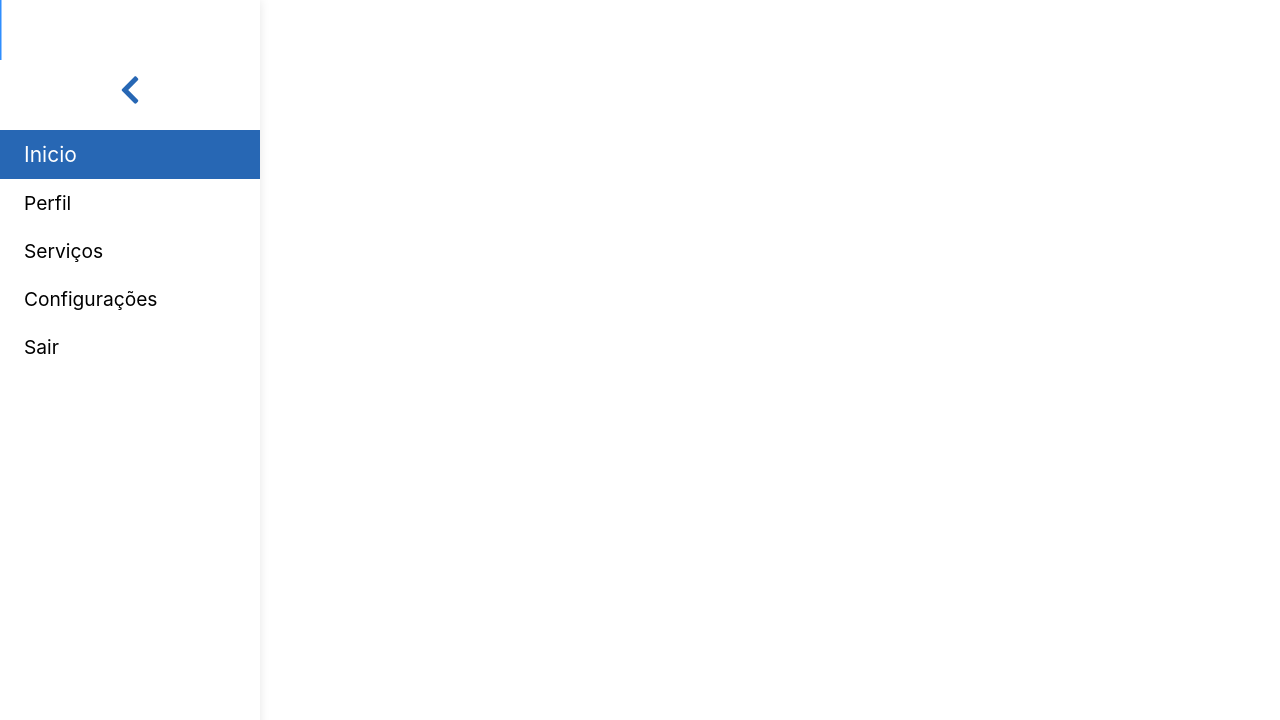
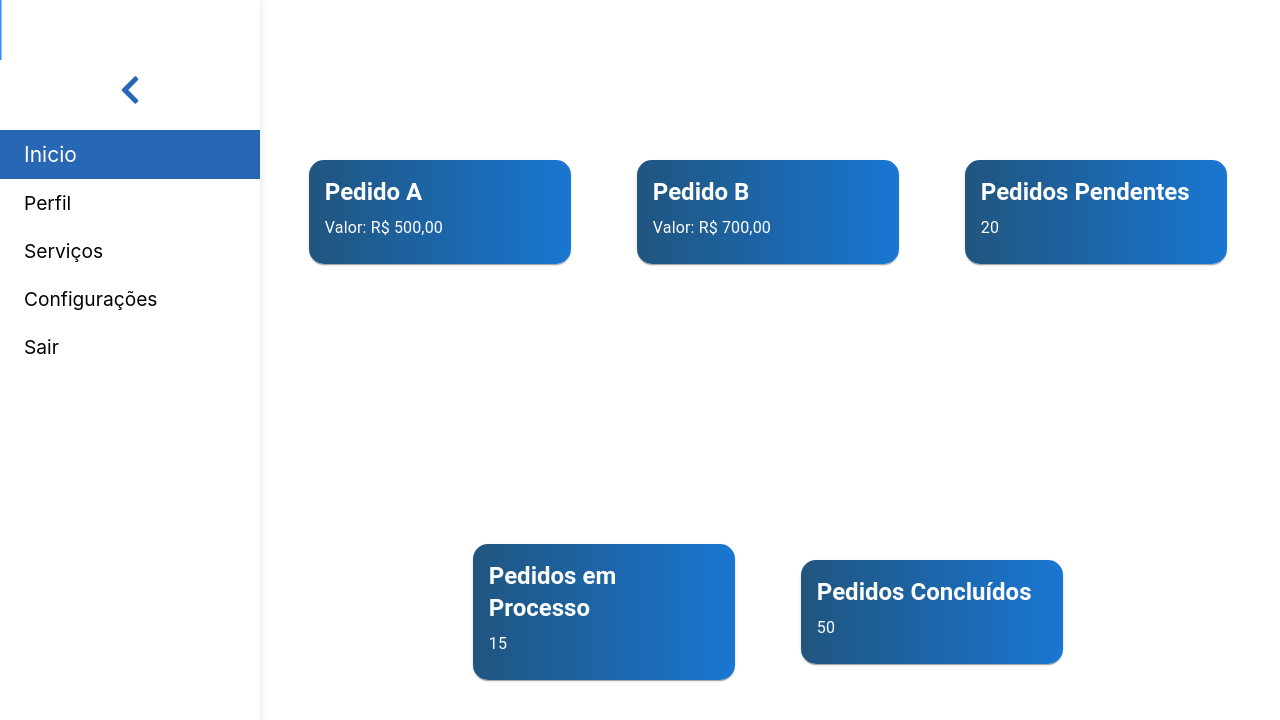
Before and after one commit to Daniel-Mingoranse/OrderSync, a React (Create React App) app: page /dashboard in a window 1280 px wide. Shown: the top 720 px of the page. Built offline with nearby package versions, Linux system fonts and the light colour scheme.

Commit message:
adequação das rotas: ainda com problemas para acessas as sub rotas do dashboard/services etc

```diff
--- a/src/Dashboard/RoutesSideBar/RoutesDashboard.js
+++ b/src/Dashboard/RoutesSideBar/RoutesDashboard.js
@@ -1,20 +1,19 @@
 // RoutesDashboard.js
 import React from 'react';
 import { Routes, Route } from 'react-router-dom';
+import Blank from '../pages/Blank';
+import CardDashboard from '../pages/ClientCards/ClientCards';
+import Homedashboard from '../pages/HomeDashboard/HomeDashboard';
 import AppLayout from '../UI/layout/AppLayout';
-import Blank from '../pages/Blank';
-import CardDashboard from '../pages/ClientCards/ClientCards'
-import { Card } from '@mui/material';
-
 function RoutesDashboard() {
   return (
     <Routes>
       <Route path='/' element={<AppLayout />}>
-        <Route index element={''} />
-        <Route path='/services' element={<CardDashboard />} />
-        <Route path='/calendar' element={<Blank />} />
-        <Route path='/user' element={<Blank />} />
-        <Route path='/order' element={<Blank />} />
+        <Route index element={<Homedashboard />} />
+        <Route path='services' element={<CardDashboard />} />
+        <Route path='calendar' element={<Blank />} />
+        <Route path='user' element={<Blank />} />
+        <Route path='order' element={<Blank />} />
       </Route>
     </Routes>
   );
--- a/src/Dashboard/UI/sidebar/Sidebar.jsx
+++ b/src/Dashboard/UI/sidebar/Sidebar.jsx
@@ -5,7 +5,7 @@ import { FaHome, FaUser, FaTools, FaCog, FaSignOutAlt, FaChevronLeft } from 'rea
 
 
 const sidebarNavItems = [
-  { display: 'Inicio', icon: <FaHome />, to: '/' },
+  { display: 'Inicio', icon: <FaHome />, to: '/home/' },
   { display: 'Perfil', icon: <FaUser />, to: '/profile' },
   { display: 'Serviços', icon: <FaTools />, to: '/services' },
   { display: 'Configurações', icon: <FaCog />, to: '/settings' },
--- /dev/null
+++ b/src/Dashboard/pages/HomeDashboard/HomeDashboard.js
@@ -0,0 +1,128 @@
+import React from 'react';
+import Card from '@mui/material/Card';
+import CardContent from '@mui/material/CardContent';
+import Typography from '@mui/material/Typography';
+import Grid from '@mui/material/Grid';
+import { createTheme, ThemeProvider } from '@mui/material/styles';
+import { styled } from '@mui/system';
+
+
+const theme = createTheme();
+
+const CustomCard = styled(Card)({
+  width: '80%',
+  margin: 'auto',
+  marginBottom: '20px',
+  borderRadius: '15px',
+  color: 'white',
+  background: 'linear-gradient(to left, #1976D2, #20557f)',
+  transition: 'transform 0.3s, box-shadow 0.3s',
+  position: 'relative',
+  marginTop: '20px',
+  '&:hover': {
+    transform: 'scale(1.05)',
+    boxShadow: '0 8px 16px rgba(0, 0, 0, 0.7)',
+  },
+  '@media (max-width: 600px)': {
+    width: '90%',
+    marginTop: '10px',
+    color: 'white',
+  },
+});
+
+const CustomTitle = styled(Typography)({
+  color: 'white',
+  fontSize: '1.5rem',
+  marginBottom: '8px',
+  fontWeight: 'bold',
+  transition: 'font-size 0.3s, font-weight 0.3s',
+  '@media (max-width: 600px)': {
+    fontSize: '1.3rem',
+  },
+});
+
+const CustomContent = styled(CardContent)({
+  '&:hover': {
+    '& h5': {
+      fontSize: '1.8rem',
+      fontWeight: 'bolder',
+    },
+  },
+});
+
+const ClientDashboard = () => {
+  return (
+    <ThemeProvider theme={theme}>
+      <Grid container justifyContent="center" alignItems="center" style={{ minHeight: '100vh' }}>
+        {/* Seus Cards existentes */}
+        <Grid item xs={12} sm={6} md={4}>
+          <CustomCard>
+            <CustomContent>
+              <CustomTitle gutterBottom variant="h5" component="div">
+                Pedido A
+              </CustomTitle>
+              <Typography variant="body1" style={{ color: 'white' }}>
+                Valor: R$ 500,00
+              </Typography>
+            </CustomContent>
+          </CustomCard>
+        </Grid>
+
+        <Grid item xs={12} sm={6} md={4}>
+          <CustomCard>
+            <CustomContent>
+              <CustomTitle gutterBottom variant="h5" component="div">
+                Pedido B
+              </CustomTitle>
+              <Typography variant="body1" style={{ color: 'white' }}>
+                Valor: R$ 700,00
+              </Typography>
+            </CustomContent>
+          </CustomCard>
+        </Grid>
+
+        {/* Novos Cards */}
+        <Grid item xs={12} sm={6} md={4}>
+          <CustomCard>
+            <CustomContent>
+              <CustomTitle gutterBottom variant="h5" component="div">
+                Pedidos Pendentes
+              </CustomTitle>
+              <Typography variant="body1" style={{ color: 'white' }}>
+                20
+              </Typography>
+            </CustomContent>
+          </CustomCard>
+        </Grid>
+
+        <Grid item xs={12} sm={6} md={4}>
+          <CustomCard>
+            <CustomContent>
+              <CustomTitle gutterBottom variant="h5" component="div">
+                Pedidos em Processo
+              </CustomTitle>
+              <Typography variant="body1" style={{ color: 'white' }}>
+                15
+              </Typography>
+            </CustomContent>
+          </CustomCard>
+        </Grid>
+
+        <Grid item xs={12} sm={6} md={4}>
+          <CustomCard>
+            <CustomContent>
+              <CustomTitle gutterBottom variant="h5" component="div">
+                Pedidos Concluídos
+              </CustomTitle>
+              <Typography variant="body1" style={{ color: 'white' }}>
+                50
+              </Typography>
+            </CustomContent>
+          </CustomCard>
+        </Grid>
+      </Grid>
+    </ThemeProvider>
+  );
+};
+
+export default ClientDashboard;
--- a/src/index.js
+++ b/src/index.js
@@ -16,7 +16,7 @@ root.render(
   <React.StrictMode>
     <Router>
       <Routes>
-        <Route path="/dashboard/*" element={<RoutesDashboard />} />
+        <Route path="/dashboard/" element={<RoutesDashboard />} />
         <Route path="/loading" element={<Loading />} />
         <Route path="/passwordreset" element={<PasswordReset />} />
         <Route path="/signin" element={<SignInSide />} />
```
